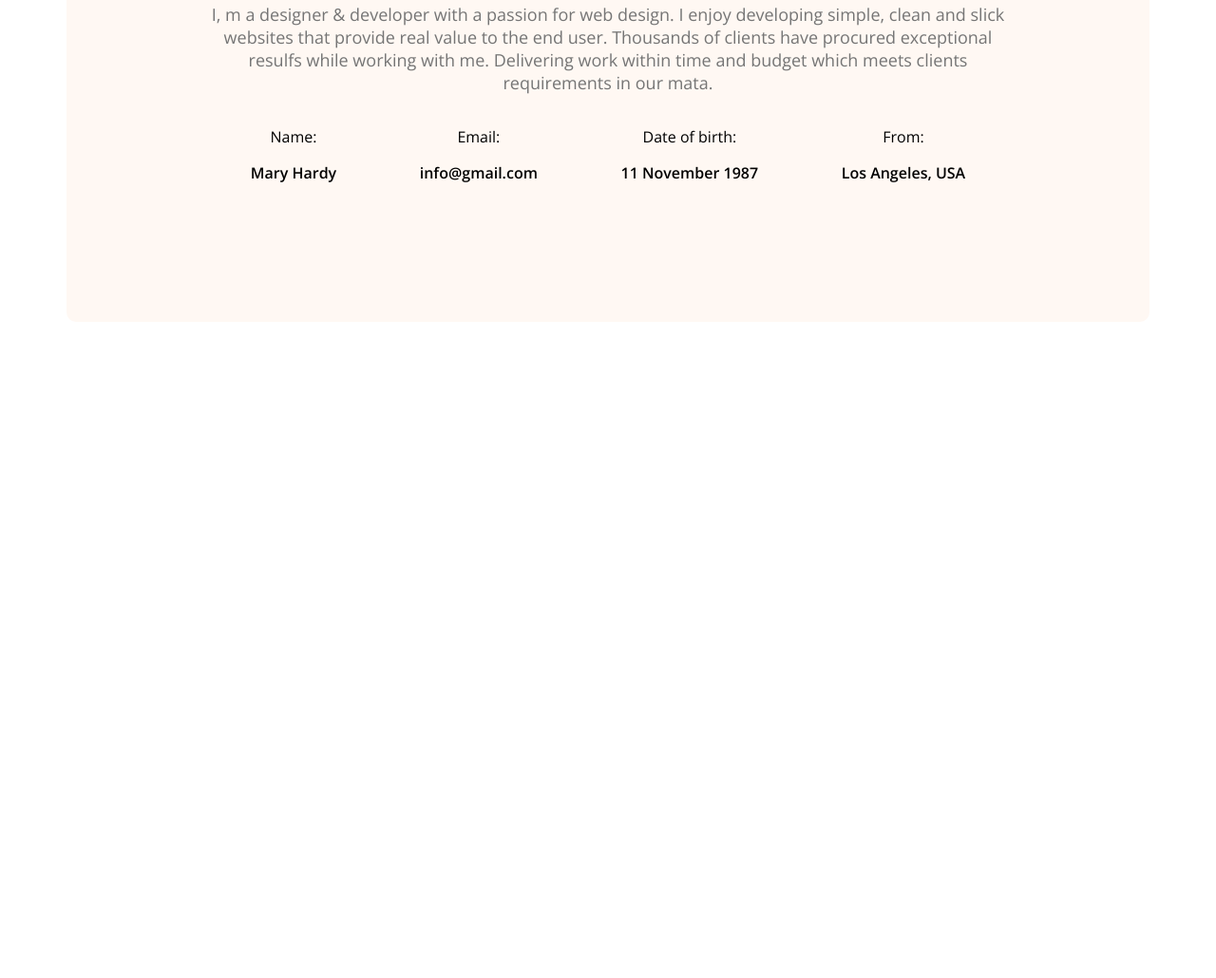
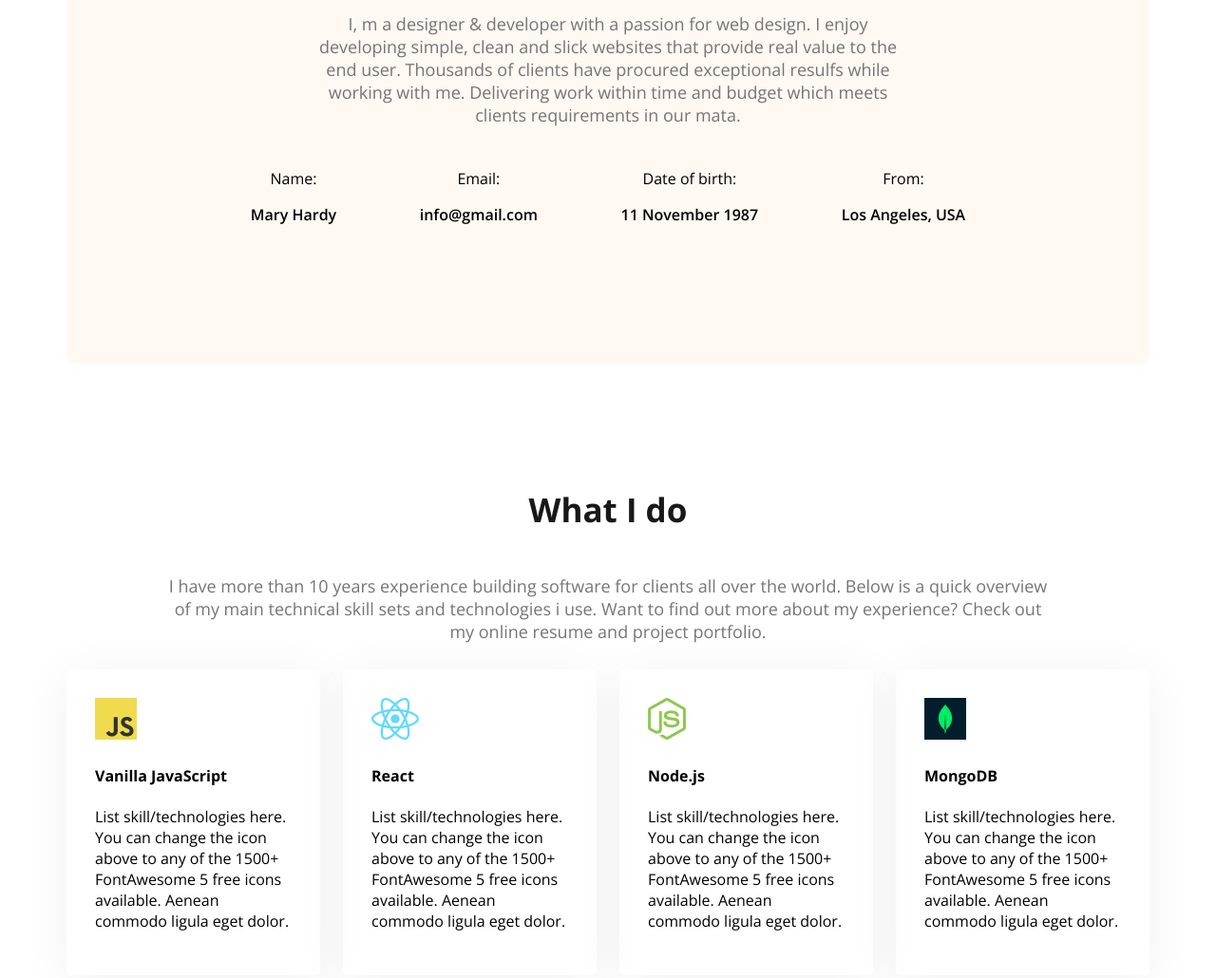
Before and after one commit to mamun517/web-dev-portfolio, a plain HTML site: page index.html in a window 1280 px wide. Shown: the part 1204-2234 px from the top of the page at 95% size. Before the commit the page ends 1551 px from the top, so only its background shows below. Drawn offline with nearby package versions, Linux system fonts and the light colour scheme.

Commit message:
added the what i do html file

```diff
--- a/index.html
+++ b/index.html
@@ -53,6 +53,35 @@
         </div>
     </div>
     </section>
+    <!--what i do section-->
+    <section class="skills">
+        <h3 class="section-title text-center">What I do</h3>
+        <p class="section-description text-center">I have more than 10 years experience building software for clients all over the world. Below is a quick overview of my main technical skill sets and technologies i use. Want to find out more about my experience? Check out my online resume and project portfolio.</p>
+
+        <div class="skills-container">
+            <!--.skills*4>img+h4.skill-title+p.skill-description-->
+          <div class="skill">
+            <img src="images/icons/js.png" alt="">
+            <h4 class="skill-title">Vanilla JavaScript</h4>
+            <p class="skill-description">List skill/technologies here. You can change the icon above to any of the 1500+ FontAwesome 5 free icons available. Aenean commodo ligula eget dolor.</p>
+          </div>
+          <div class="skill">
+            <img src="images/icons/react.png" alt="">
+            <h4 class="skill-title">React</h4>
+            <p class="skill-description">List skill/technologies here. You can change the icon above to any of the 1500+ FontAwesome 5 free icons available. Aenean commodo ligula eget dolor.</p>
+          </div>
+          <div class="skill">
+            <img src="images/icons/nodejs.png" alt="">
+            <h4 class="skill-title">Node.js</h4>
+            <p class="skill-description">List skill/technologies here. You can change the icon above to any of the 1500+ FontAwesome 5 free icons available. Aenean commodo ligula eget dolor.</p>
+          </div>
+          <div class="skill">
+            <img src="images/icons/mongo.png" alt="">
+            <h4 class="skill-title">MongoDB</h4>
+            <p class="skill-description">List skill/technologies here. You can change the icon above to any of the 1500+ FontAwesome 5 free icons available. Aenean commodo ligula eget dolor.</p>
+          </div>
+        </div>
+    </section>
    </main>
    <footer>
 
--- a/styles/portfolio.css
+++ b/styles/portfolio.css
@@ -36,6 +36,9 @@
 .section-description {
     font-size: 18px;
     color:#757575;
+}
+.text-center {
+    text-align: center;
 }
 
 /* header */
@@ -95,13 +98,17 @@ nav li a {
     max-width: 1140px;
     margin: 0 auto;
    }
+   main section {
+    margin-top: 130px;
+    margin-bottom: 130px;
+   }
 
 /* about styles */
 .about {
     border-radius: 10px;
     padding: 130px 150px;
     text-align: center;
-    margin-top: 130px;
+
 }
 .about-items {
     display: flex;
@@ -110,3 +117,16 @@ nav li a {
 .item-description {
     font-weight: 600;
 }
+/* skills container section */
+ .skills-container {
+    display: flex;
+    gap: 24px;
+ }
+ .skill {
+    padding: 30px;
+    border-radius: 5px;
+    box-shadow: 0px 6px 50px 0px rgba(0, 0, 0, 0.06);
+ }
+ .section-description {
+    padding: 10px 100px;
+ }
```
